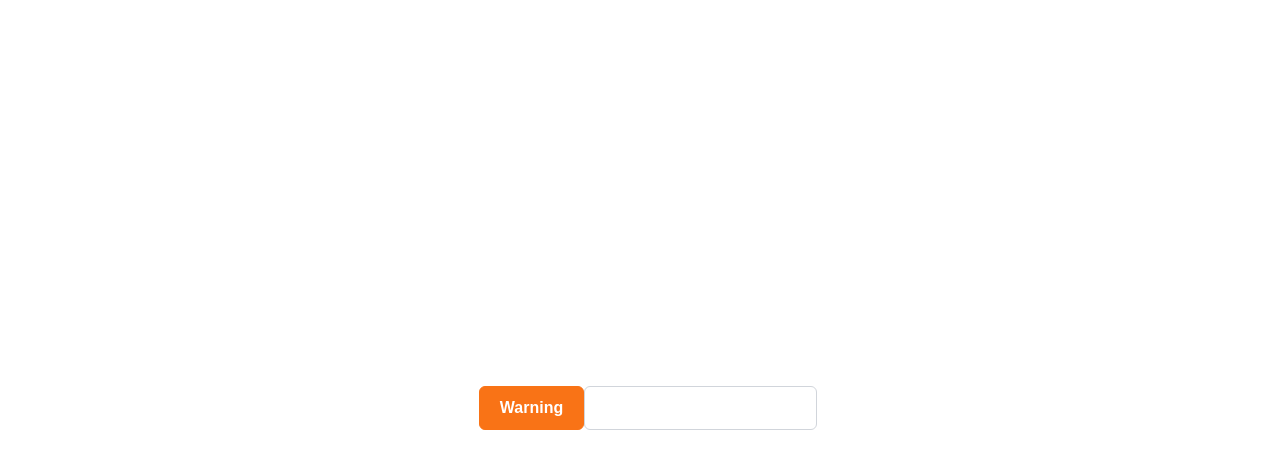
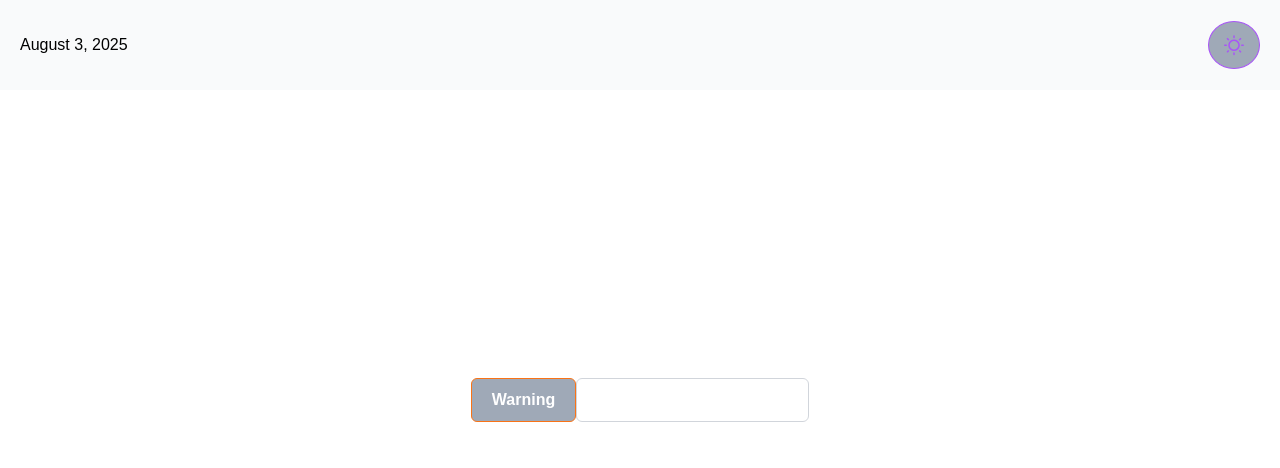
Before and after one commit to oleksandriia-it-team/finman, a Next.js app: page / in a window 1280 px wide. Shown: the top 468 px of the page. Built offline with nearby package versions, Linux system fonts and the light colour scheme.

Commit message:
added header component with button that changes theme

```diff
--- a/src/app/globals.scss
+++ b/src/app/globals.scss
@@ -8,3 +8,7 @@
   @tailwind components;
   @tailwind utilities;
 }
+body {
+  margin: 0;
+  padding: 0;
+}
--- a/src/app/layout.tsx
+++ b/src/app/layout.tsx
@@ -1,6 +1,7 @@
 'use client';
 
 import './globals.scss';
+import Header from '../shared/сomponents/header/header';
 
 import { Provider } from 'react-redux';
 
@@ -14,6 +15,7 @@ import {
   userInformationServiceProvider
 } from '../data-access/user-information/user-information.service';
 import { LocalStorageService, localStorageServiceProvider } from '../data-access/local-storage/local-storage.service';
+
 
 export default function MainLayout({ children }: ChildrenComponentProps) {
   const localStorageService = new LocalStorageService();
@@ -37,6 +39,7 @@ export default function MainLayout({ children }: ChildrenComponentProps) {
           <PrimeReactProvider>
             <ProvideDependencies providers={ providers }>
               <LoadThemeComponent>
+                <Header />
                 { children }
               </LoadThemeComponent>
             </ProvideDependencies>
--- /dev/null
+++ b/src/shared/сomponents/header/header.tsx
@@ -0,0 +1,45 @@
+'use client';
+
+import { Toolbar } from 'primereact/toolbar';
+import {Button} from 'primereact/button';
+import './styles/header.component.scss';
+import 'primeicons/primeicons.css';
+import { useDispatch, useSelector } from 'react-redux';
+import { ReduxStateActions, ReduxStore, UseDispatch } from '../../models/store.model';
+
+
+export default function Header(){
+
+  const dispatch: UseDispatch = useDispatch() as UseDispatch;
+
+  const mode: 'light' | 'dark' = useSelector(({ mode }: ReduxStore) => mode);
+
+  const today = new Date().toLocaleDateString('en', {
+    month: 'long',
+    day: 'numeric',
+    year: 'numeric',
+  });
+
+  const start = <p>{today}</p>
+  const end =  <Button
+    severity={'help'}
+    icon="pi pi-sun"
+    size={'large'}
+    rounded
+    outlined
+    onClick={ () => dispatch({
+      type: ReduxStateActions.Mode,
+      payload: mode === 'dark' ? 'light' : 'dark'
+    }) }>
+  </Button>
+
+
+  return(
+    <>
+      <div
+        className={' w-screen h-screen fixed' }>
+        <Toolbar className={'custom-toolbar bg-blue-500'} start={start} end={end}/>
+      </div>
+    </>
+  );
+}
--- /dev/null
+++ b/src/shared/сomponents/header/styles/header.component.scss
@@ -0,0 +1,9 @@
+
+.custom-toolbar.p-toolbar {
+  border: 0;
+  border-radius: 0;
+}
+
+Button{
+  background: var(--bluegray-300)
+}
```
